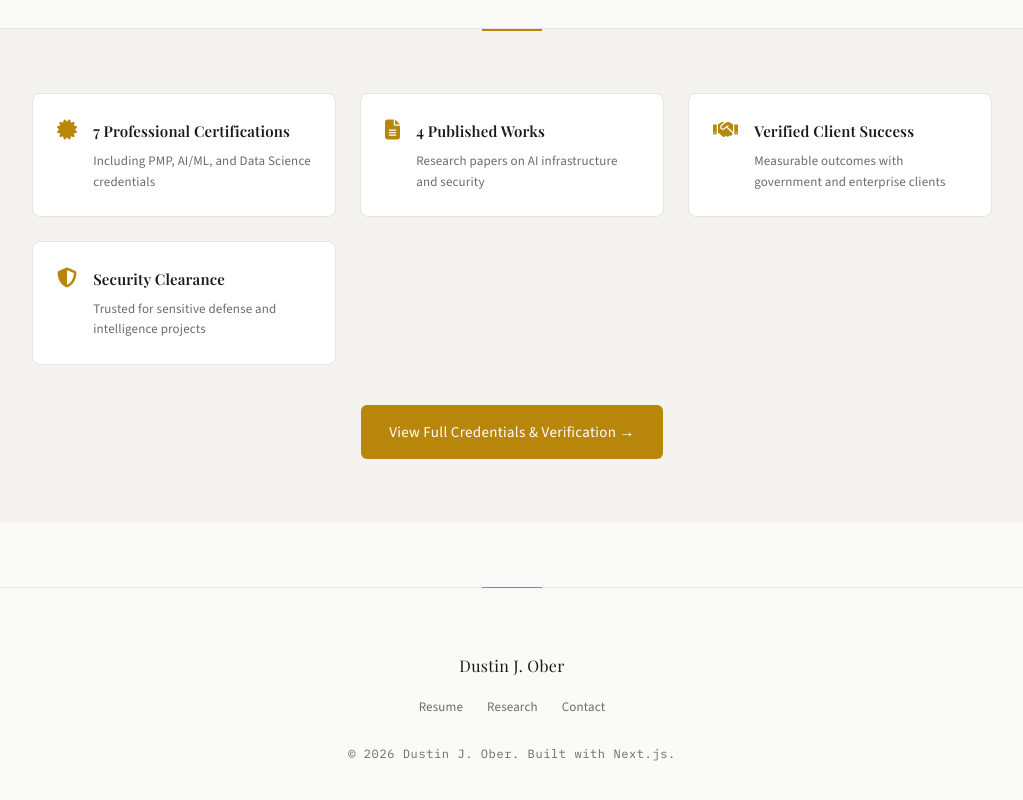
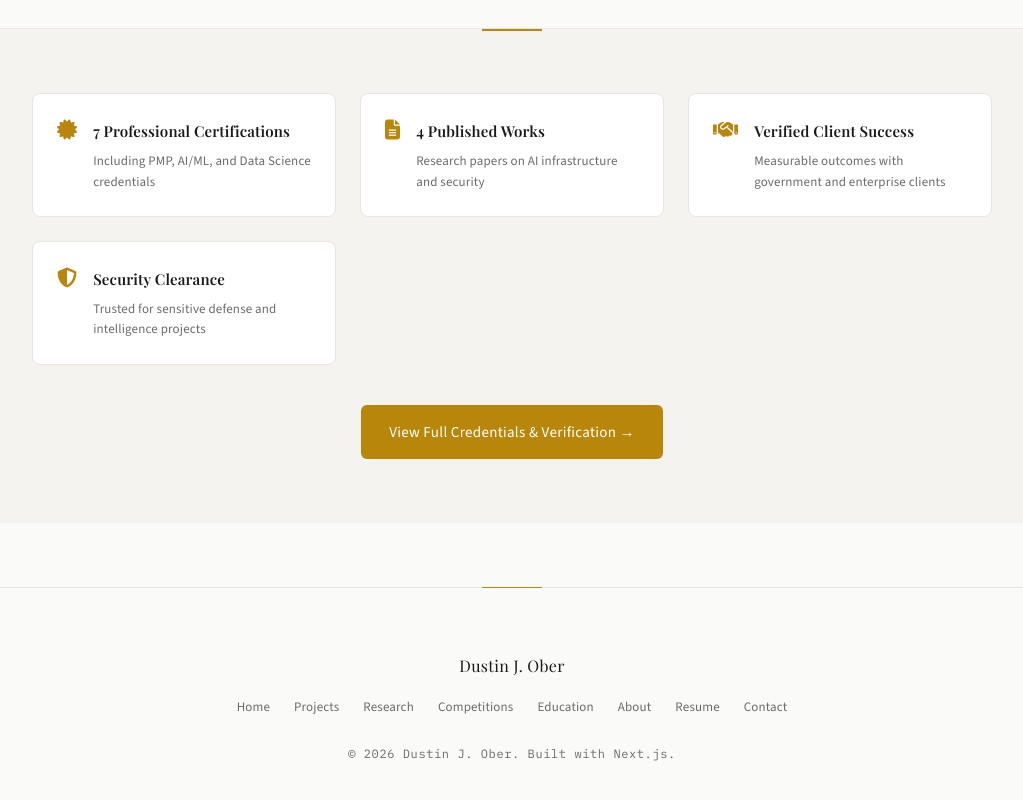
Before and after one commit to dustinober1/dustinober1.github.io, a Next.js app: page / in a window 1280 px wide. Shown: the part 9446-10246 px from the top of the page, without its empty margins (128-1151 px from the left). Built offline with nearby package versions, Linux system fonts and the light colour scheme.

Commit message:
feat: update footer with comprehensive navigation links

```diff
--- a/src/components/Footer.tsx
+++ b/src/components/Footer.tsx
@@ -22,12 +22,19 @@ export default function Footer() {
                     marginBottom: '1.5rem',
                     flexWrap: 'wrap'
                 }}>
-                    <Link href="/resume" style={{
+                    <Link href="/" style={{
                         fontSize: '0.8125rem',
                         color: 'var(--muted-foreground)',
                         textDecoration: 'none'
                     }}>
-                        Resume
+                        Home
+                    </Link>
+                    <Link href="/projects" style={{
+                        fontSize: '0.8125rem',
+                        color: 'var(--muted-foreground)',
+                        textDecoration: 'none'
+                    }}>
+                        Projects
                     </Link>
                     <Link href="/research" style={{
                         fontSize: '0.8125rem',
@@ -35,6 +42,34 @@ export default function Footer() {
                         textDecoration: 'none'
                     }}>
                         Research
+                    </Link>
+                    <Link href="/competitions" style={{
+                        fontSize: '0.8125rem',
+                        color: 'var(--muted-foreground)',
+                        textDecoration: 'none'
+                    }}>
+                        Competitions
+                    </Link>
+                    <Link href="/education" style={{
+                        fontSize: '0.8125rem',
+                        color: 'var(--muted-foreground)',
+                        textDecoration: 'none'
+                    }}>
+                        Education
+                    </Link>
+                    <Link href="/about" style={{
+                        fontSize: '0.8125rem',
+                        color: 'var(--muted-foreground)',
+                        textDecoration: 'none'
+                    }}>
+                        About
+                    </Link>
+                    <Link href="/resume" style={{
+                        fontSize: '0.8125rem',
+                        color: 'var(--muted-foreground)',
+                        textDecoration: 'none'
+                    }}>
+                        Resume
                     </Link>
                     <Link href="/contact" style={{
                         fontSize: '0.8125rem',
```
Also changed, not shown: 1 other file (tests, documents, lock files or other folders).
